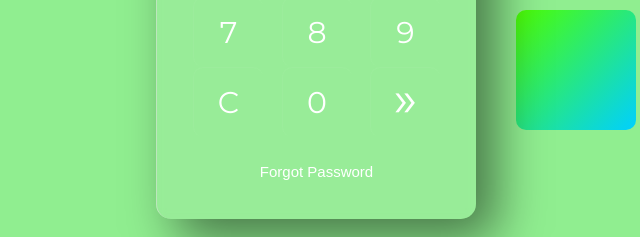
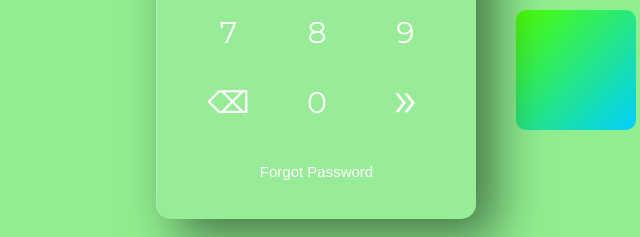
Before and after one commit to ojutalayomi/ojutalayomi.github.io, a plain HTML site: page security/index.html in a window 1280 px wide. Shown: the part 510-747 px from the top of the page, 324-964 px from the left. Drawn offline with Linux system fonts and the light colour scheme.

Commit message:
Update index.html

```diff
--- a/security/index.html
+++ b/security/index.html
@@ -31,7 +31,7 @@
                 <span class="button" onclick="document.calc.txt.value +='7'">7</span>
                 <span class="button" onclick="document.calc.txt.value +='8'">8</span>
                 <span class="button" onclick="document.calc.txt.value +='9'">9</span>
-                <span class="button clear" onclick="calc.txt.value= ''">C</span>
+                <span class="button clear" onclick="calc.txt.value= calc.txt.value.slice(0,-1)">⌫</span>
                 <span class="button" onclick="document.calc.txt.value +='0'">0</span>
                 <span class="button total" onclick="validatePIN()">»</span>
                 </div>
```
